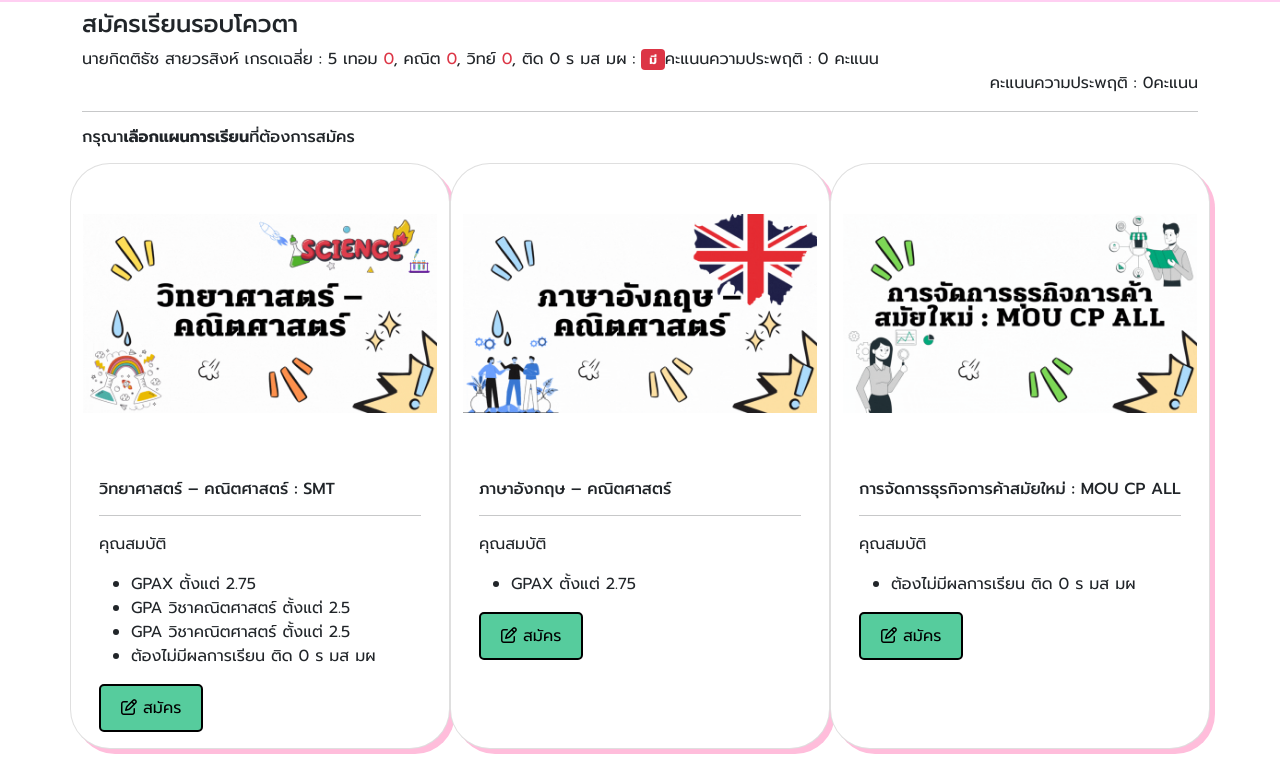
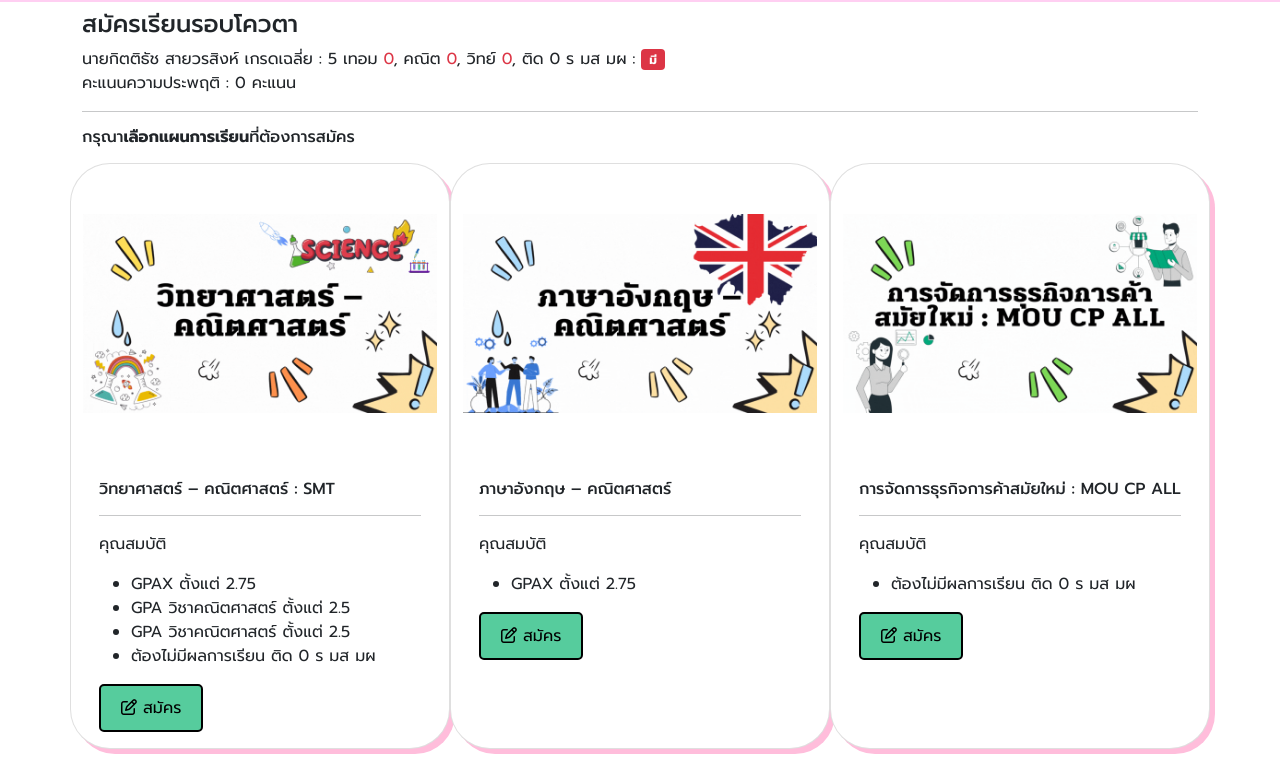
Before and after one commit to MasterMong/Registerpk, a PHP site: page /choose.php in a window 1280 px wide. Shown: the part 54-818 px from the top of the page. Run offline with PHP 8.4, Linux system fonts and the light colour scheme; a user stored in the database is signed in; some libraries are stand-ins or nearby versions.

Commit message:
Add files via upload

```diff
--- a/account.php
+++ b/account.php
@@ -42,7 +42,7 @@
                         <?php
                     }
                     ?>
-                    <div><span>คะแนนความประพฤติ : </span><?php echo $_SESSION['point'];?>คะแนน</div>
+                    <div><span>คะแนนความประพฤติ : </span><?php echo $_SESSION['point'];?> คะแนน</div>
                     <hr>
                 <?php
                 } else {
--- a/choose.php
+++ b/choose.php
@@ -31,12 +31,13 @@
                     <?php
                     if ($_SESSION['zero'] == 1) {
                         ?>
-                        <div><span><?php echo $_SESSION['name'];?></span><span> เกรดเฉลี่ย : </span>5 เทอม <span class="text-danger"><?php echo $_SESSION['grade'];?></span>, คณิต <span class="text-danger"><?php echo $_SESSION['math'];?></span>, วิทย์ <span class="text-danger"><?php echo $_SESSION['sci'];?></span>, <span>ติด 0 ร มส มผ : </span> <span class="badge bg-danger">มี</span><span class="text-end"><span class="text-end">คะแนนความประพฤติ : </span><?php echo $_SESSION['point'];?> คะแนน</span></div>
-                        <div class="text-end"><span>คะแนนความประพฤติ : </span><?php echo $_SESSION['point'];?>คะแนน</div>
+                        <div><span><?php echo $_SESSION['name'];?></span><span> เกรดเฉลี่ย : </span>5 เทอม <span class="text-danger"><?php echo $_SESSION['grade'];?></span>, คณิต <span class="text-danger"><?php echo $_SESSION['math'];?></span>, วิทย์ <span class="text-danger"><?php echo $_SESSION['sci'];?></span>, <span>ติด 0 ร มส มผ : </span> <span class="badge bg-danger">มี</span><span class="text-end"></div>
+                        <span class="text-end">คะแนนความประพฤติ : </span><?php echo $_SESSION['point'];?> คะแนน</span>
                         <?php
                     } else {
                         ?>
-                        <div><span><?php echo $_SESSION['name'];?></span><span> เกรดเฉลี่ย : </span>5 เทอม <span class="text-danger"><?php echo $_SESSION['grade'];?></span>, คณิต <span class="text-danger"><?php echo $_SESSION['math'];?></span>, วิทย์ <span class="text-danger"><?php echo $_SESSION['sci'];?></span>, <span>ติด 0 ร มส มผ : </span> <span class="badge bg-success">ไม่มี</span><span class="text-end"><span class="text-end">คะแนนความประพฤติ : </span><?php echo $_SESSION['point'];?> คะแนน</span></div>
+                        <div><span><?php echo $_SESSION['name'];?></span><span> เกรดเฉลี่ย : </span>5 เทอม <span class="text-danger"><?php echo $_SESSION['grade'];?></span>, คณิต <span class="text-danger"><?php echo $_SESSION['math'];?></span>, วิทย์ <span class="text-danger"><?php echo $_SESSION['sci'];?></span>, <span>ติด 0 ร มส มผ : </span> <span class="badge bg-success">ไม่มี</span><span class="text-end"></div>
+                        <div><span class="text-end">คะแนนความประพฤติ : </span><?php echo $_SESSION['point'];?> คะแนน</span></div>
 
                         <?php
                     }
```
